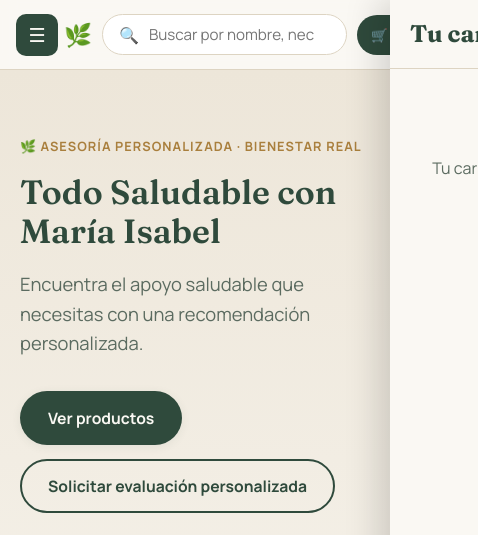
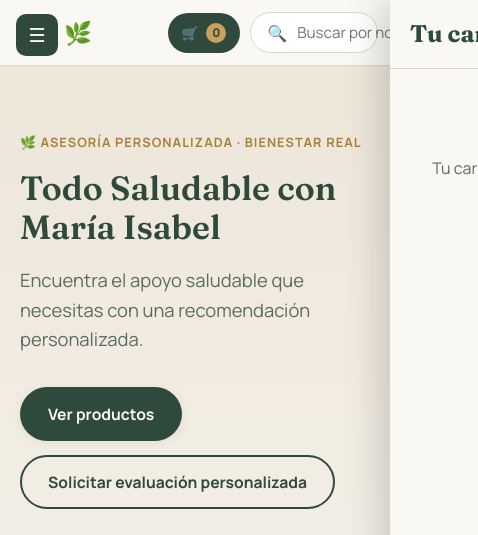
Before and after one commit to ElitamarBravo/TodoSaludable, a website built with Vite: page index.html in a window 390 px wide. Shown: the top 535 px of the page, 478 px wide, since content can reach past the window. Built offline with nearby package versions, Linux system fonts and the light colour scheme; some packages are replaced by stand-ins of ours; no server answers; the database is empty.

Commit message:
Actualiza documentación

```diff
--- a/src/style.css
+++ b/src/style.css
@@ -111,7 +111,8 @@ h1, h2, h3, h4 {
 }
 
 .buscador-header {
-  flex: 1;
+  flex: 1 1 200px;
+  min-width: 0;
   max-width: 420px;
   display: flex;
   align-items: center;
@@ -121,7 +122,6 @@ h1, h2, h3, h4 {
   border-radius: 999px;
   padding: 8px 16px;
 }
-
 .buscador-header input {
   border: none;
   outline: none;
@@ -130,13 +130,45 @@ h1, h2, h3, h4 {
   font-size: 0.95rem;
   background: transparent;
 }
-
 .acciones-header {
   display: flex;
   align-items: center;
   gap: 14px;
 }
+@media (max-width: 768px) {
 
+  .encabezado__barra {
+    flex-wrap: wrap;
+    padding: 12px;
+    gap: 12px;
+  }
+
+  .marca {
+    width: auto;
+    flex: 1;
+  }
+
+  .acciones-header {
+    margin-left: auto;
+  }
+
+  .buscador-header {
+    order: 3;
+    width: 100%;
+    max-width: none;
+    flex: 0 0 100%;
+  }
+
+  .boton-carrito__texto {
+    display: none;
+  }
+
+  .boton-carrito {
+    padding: 10px;
+    min-width: 46px;
+    justify-content: center;
+  }
+}
 .boton-carrito {
   position: relative;
   background: var(--verde-bosque);
```
